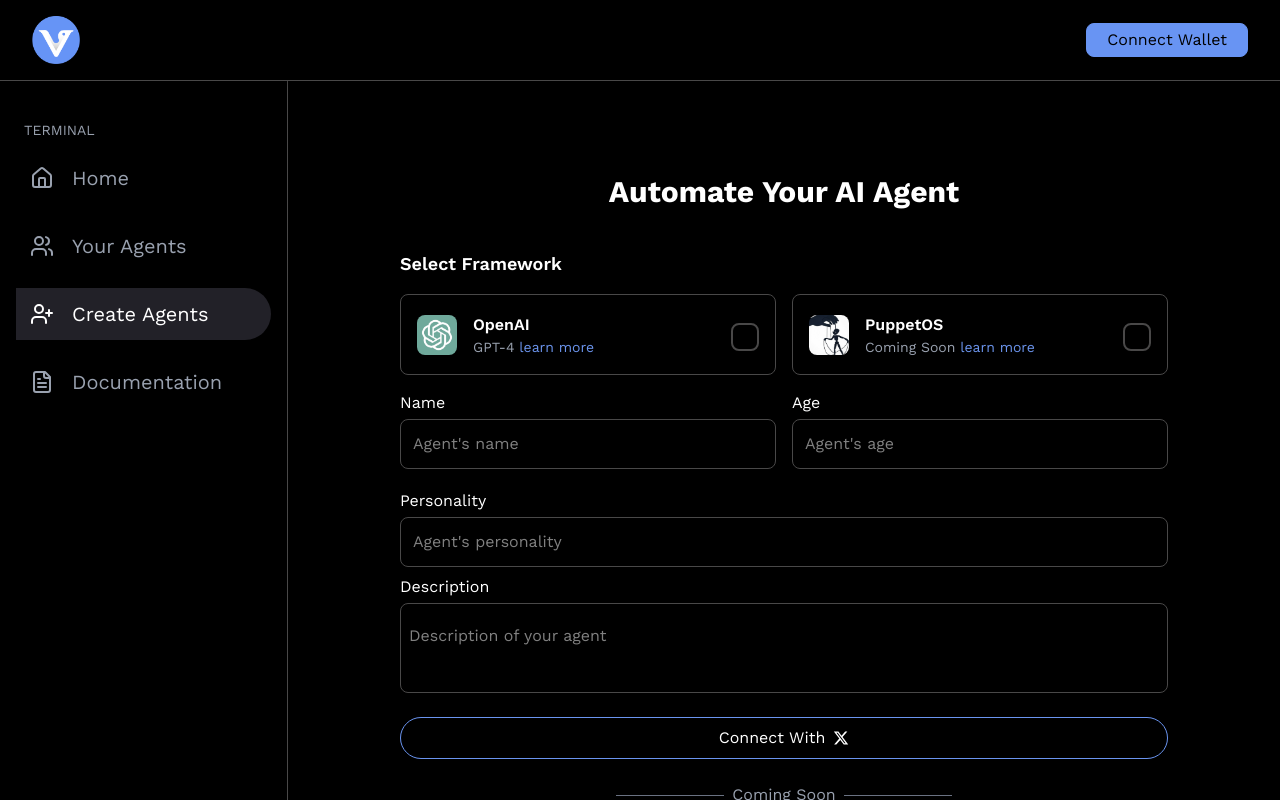
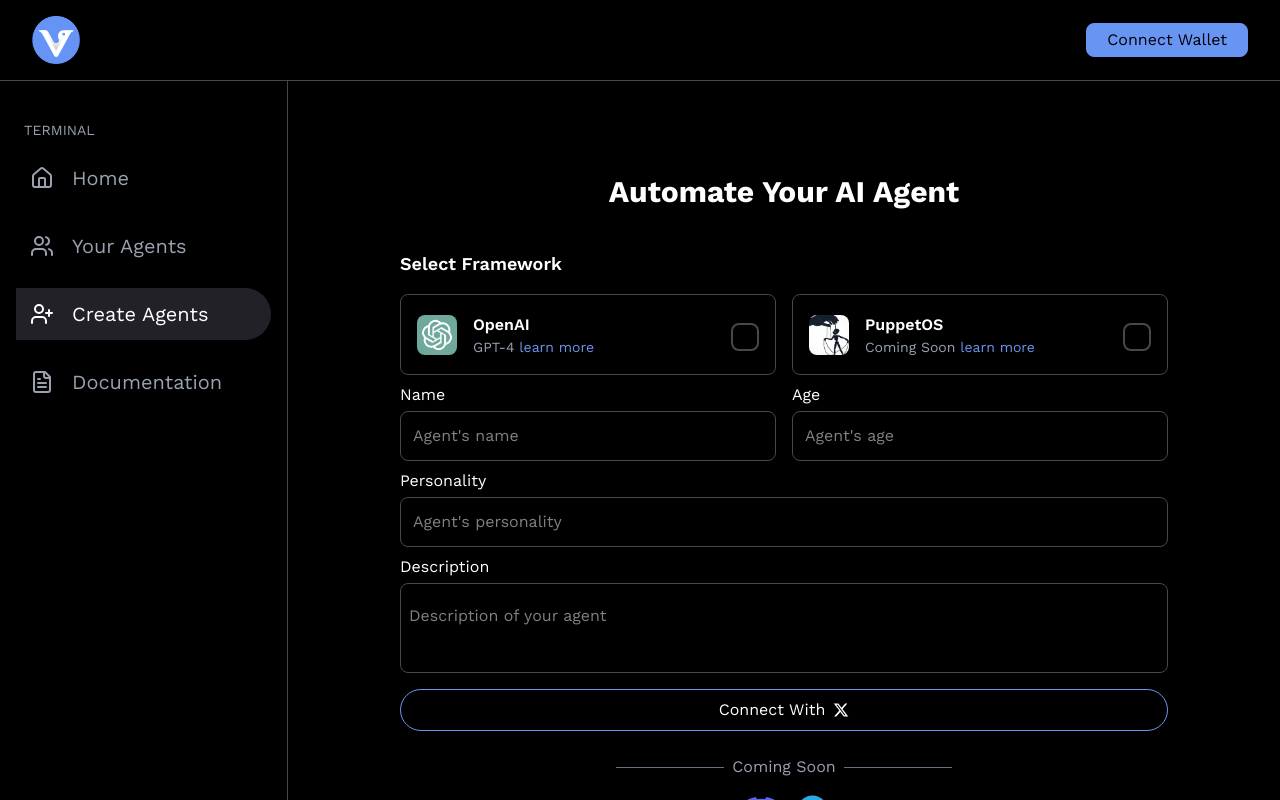
Before and after one commit to adwdwa-make/dddd, a React (Vite) app: page /createagent in a window 1280 px wide. Shown: the top 800 px of the page. Built offline with nearby package versions, Linux system fonts and the light colour scheme.

Commit message:
fixing som margin

```diff
--- a/src/pages/CreateAgent.tsx
+++ b/src/pages/CreateAgent.tsx
@@ -95,8 +95,8 @@ export default function CreateAgent() {
             </div>
           </div>
 
-          <div className="mx-auto py-4">
-            <div className="grid grid-cols-1 md:grid-cols-2 gap-4 mb-5">
+          <div className="mx-auto py-2">
+            <div className="grid grid-cols-1 md:grid-cols-2 gap-4 mb-2">
               <div className="flex flex-col">
                 <label htmlFor="name" className="mb-1 text-white">
                   Name
```
